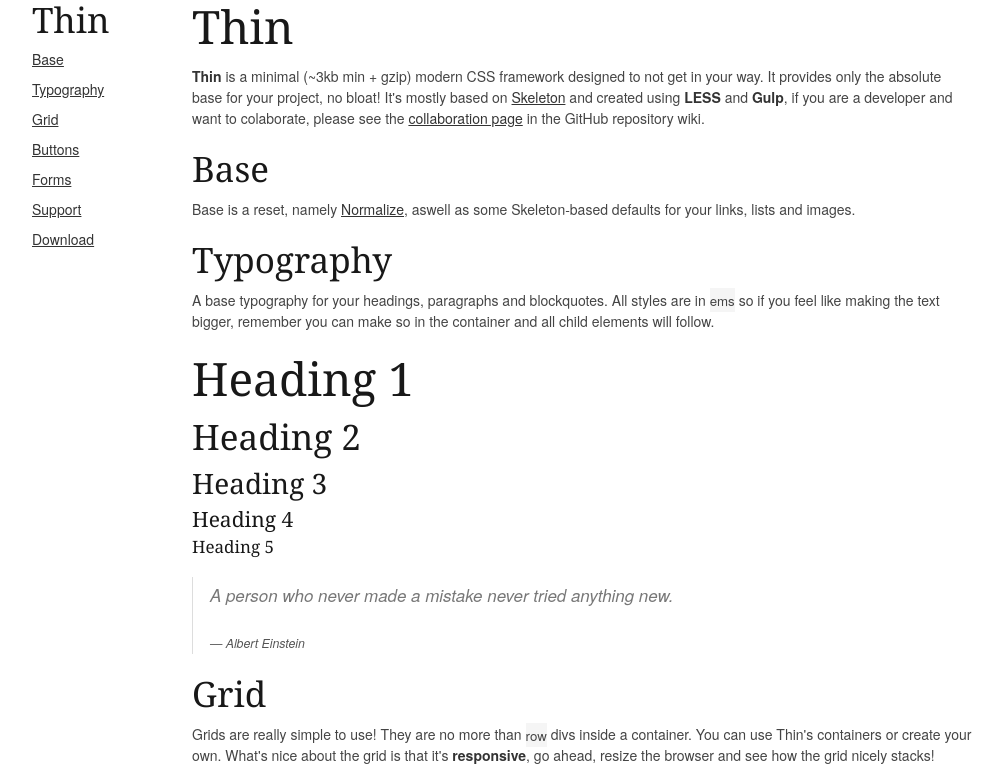
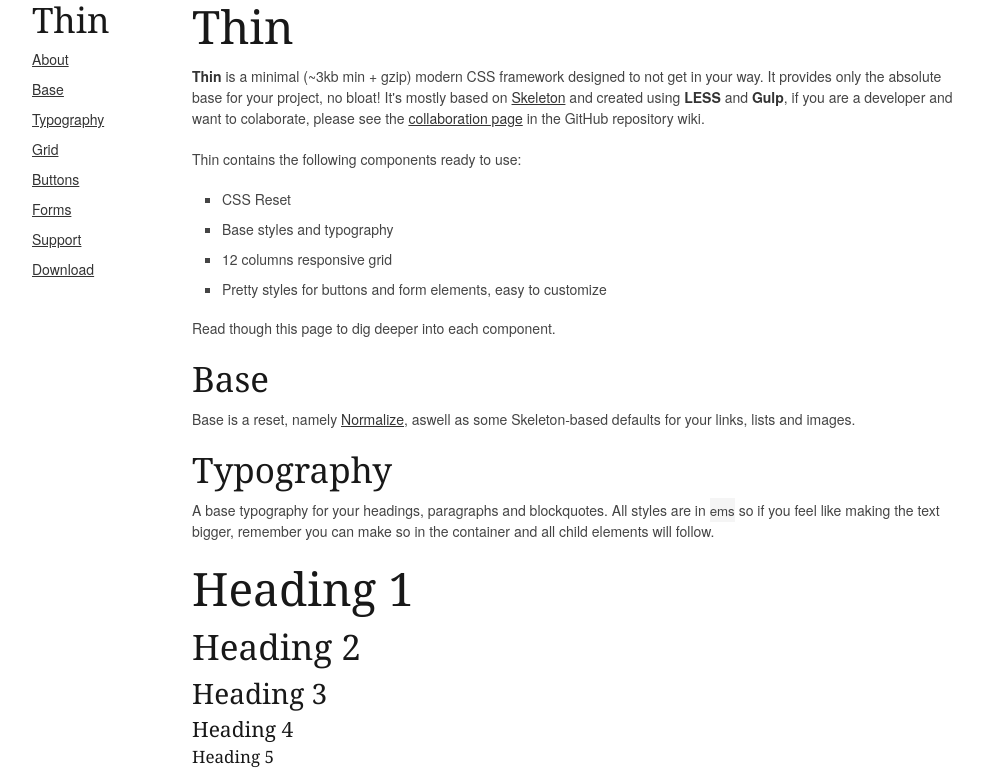
Before and after one commit to gosukiwi/thin, a website: page src/index.html in a window 1280 px wide. Shown: the top 783 px of the page, without its empty margins (138-1141 px from the left). Drawn offline with nearby package versions, Linux system fonts and the light colour scheme; files that its build step writes are made by us from their sources.

Commit message:
Add introduction section to Thin site

```diff
--- a/src/index.html
+++ b/src/index.html
@@ -35,6 +35,7 @@
               <h2>Thin</h2>
 
               <ul>
+                <li><a href="#">About</a></li>
                 <li><a href="#">Base</a></li>
                 <li><a href="#">Typography</a></li>
                 <li><a href="#">Grid</a></li>
@@ -55,6 +56,18 @@
               <strong>LESS</strong> and <strong>Gulp</strong>, if you are a
               developer and want to colaborate, please see the <a
                 href="#">collaboration page</a> in the GitHub repository wiki.</p>
+
+              <p>Thin contains the following components ready to use:</p>
+
+              <ul class="square">
+                <li>CSS Reset</li>
+                <li>Base styles and typography</li>
+                <li>12 columns responsive grid</li>
+                <li>Pretty styles for buttons and form elements, easy to
+                customize</li>
+              </ul>
+
+              <p>Read though this page to dig deeper into each component.</p>
 
               <h2>Base</h2>
               <p>Base is a reset, namely <a
@@ -295,10 +308,12 @@
 
               <p>
                 <button>I'm a button</button>
+                <button><i class="fa fa-home"></i> I have an icon</button>
               </p>
 
               <p>To change the color simply add a new class to your element and
-              set the <code>background-color</code> as desired.</p>
+              set the <code>background-color</code> as desired. Buttons play
+              nice with icon-fonts such as <strong>FontAwesome</strong>!</p>
 
               <h2>Forms</h2>
               <p>Thin also provides some base styles for your forms.</p>
```
Also changed, not shown: dist/index.html.
